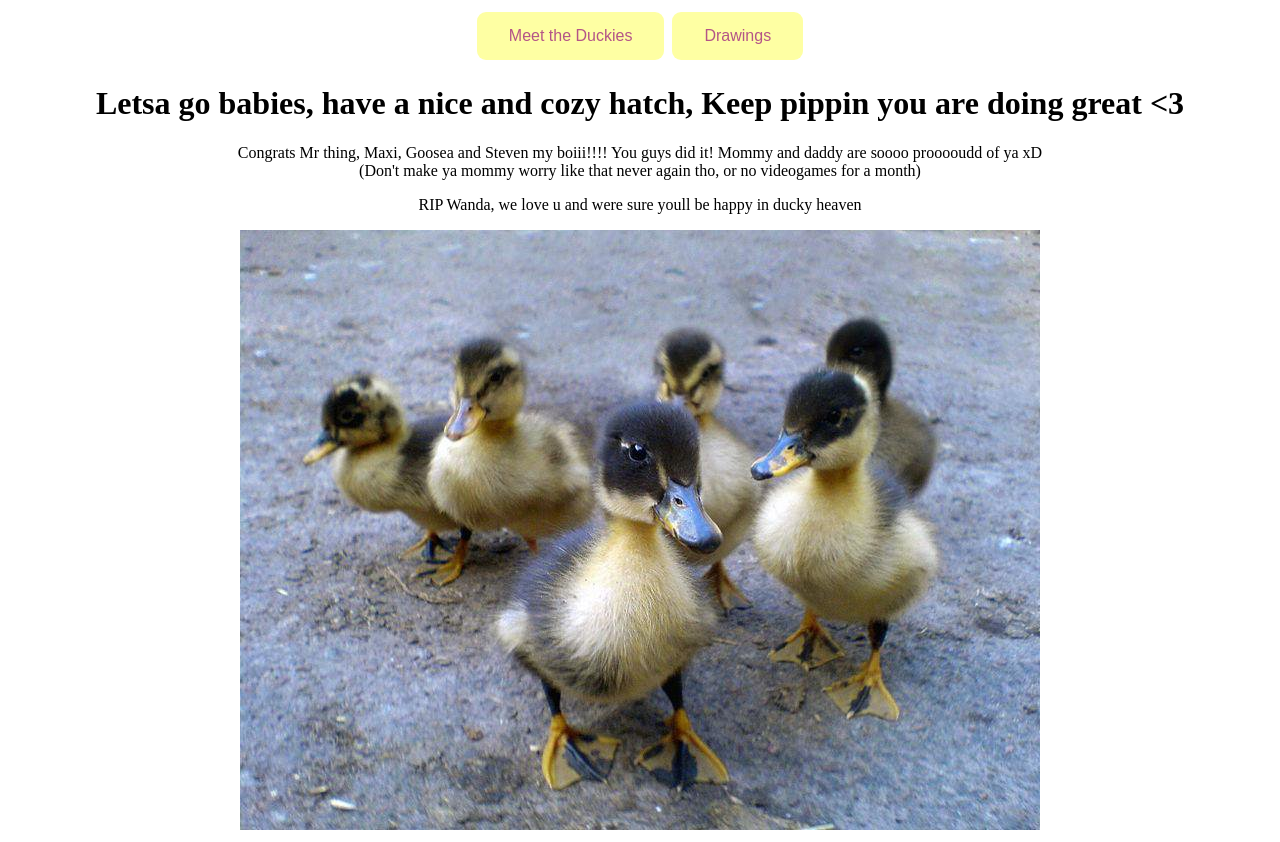
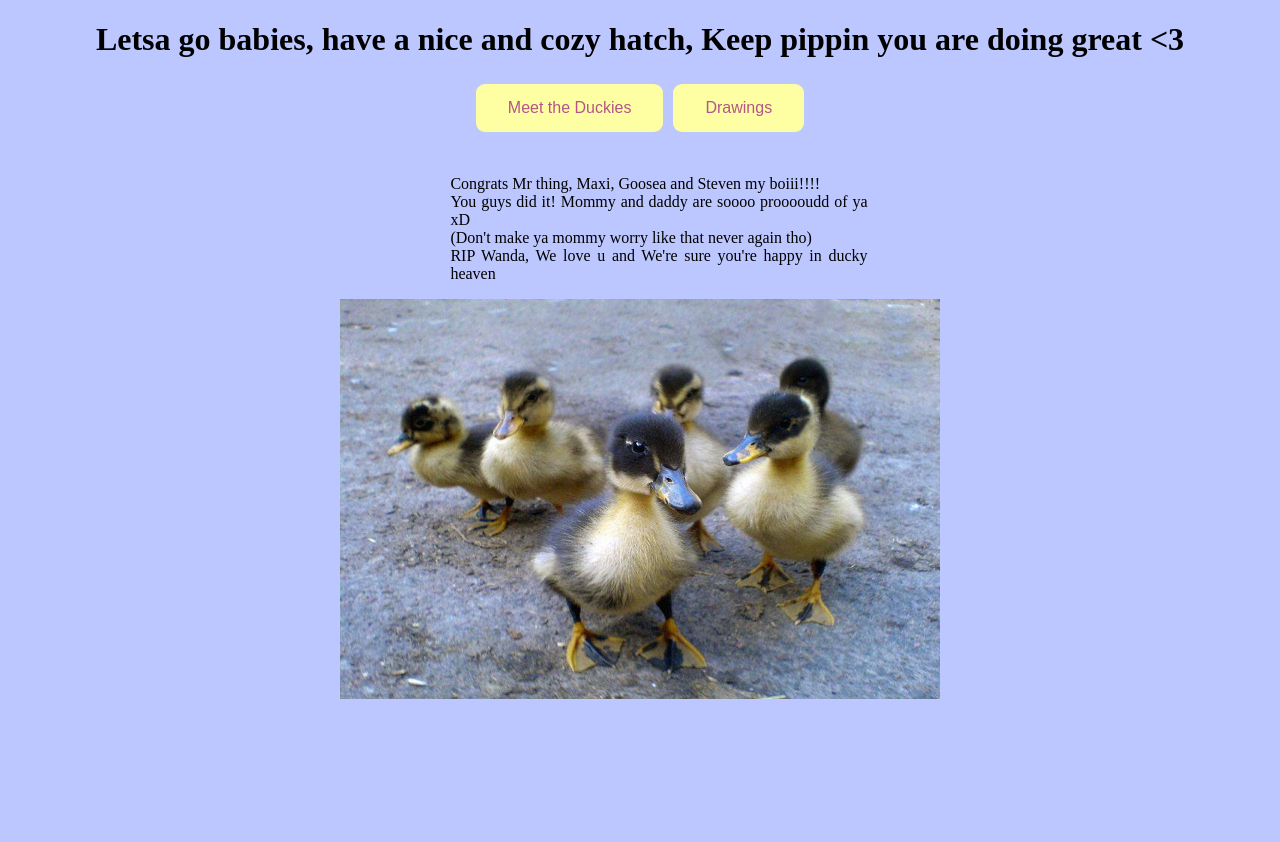
Before and after one commit to P3D-l/WebDuckies, a PHP site: page / in a window 1280 px wide. After the commit the page ends 699 px from the top, so only its background shows below. Run offline with PHP 8.4, Linux system fonts and the light colour scheme.

Commit message:
background color + proper text alignment

```diff
--- a/index.php
+++ b/index.php
@@ -4,22 +4,20 @@
     <meta charset="UTF-8">
     <meta http-equiv="X-UA-Compatible" content="IE=edge">
     <meta name="viewport" content="width=device-width, initial-scale=1.0">
-    <title>Document</title>
-
     <link href="styles/style.css" rel="stylesheet" />
 </head>
 <style>
 </style>
-<button class = "button button1">Meet the Duckies</button>
-<button class = "button button2">Drawings</button>
 <body>
-
-
     <h1>Letsa go babies, have a nice and cozy hatch, Keep pippin you are doing great <3</h1>
-    <p>Congrats Mr thing, Maxi, Goosea and Steven my boiii!!!! You guys did it! Mommy and daddy are soooo prooooudd of ya xD<br>(Don't make ya mommy worry like that never again tho, or no videogames for a month)</p>
-    <p>RIP Wanda, we love u and were sure youll be happy in ducky heaven</p>
-    <img src="ducklings.jpg">
-
+    <h2>
+    <button class = "button button1">Meet the Duckies</button>
+    <button class = "button button2">Drawings</button>
+    </h2>
+    <p>Congrats Mr thing, Maxi, Goosea and Steven my boiii!!!!
+    <br>You guys did it! Mommy and daddy are soooo prooooudd of ya xD
+    <br>(Don't make ya mommy worry like that never again tho)
+    <br>RIP Wanda, We love u and We're sure you're happy in ducky heaven</p>
+    <img src = "ducklings.jpg" width = "600" height = "400"class = "center">
 </body>
-
 </html>
--- a/styles/style.css
+++ b/styles/style.css
@@ -1,15 +1,20 @@
+body {
+    background-color: #bcc7ff;
+}
+
 .button {
     background-color: #feffa3;
     border: none;
     color: #b45587;
     padding: 15px 32px;
     text-align: center;
+    text-align-last: center;
     text-decoration: none;
     display: inline-block;
     font-size: 16px;
     margin: 4px 2px;
     cursor: pointer;
-  }
+}
 
   .button1 {border-radius: 9px;}
   .button1:hover{background-color: #bae1ff;}
@@ -17,7 +22,29 @@
   .button2 {border-radius: 9px;}
   .button2:hover{background-color: #bae1ff;}
 
-      body{
-          text-align: center;
-          text-align-last: center;
-      }
+p {
+    text-align: justify;
+    display:  inline-block;
+    text-align:  justify;
+    left: 50%;
+    top: 50%;
+    width:33%;
+    height:50%;
+    z-index: 1000;
+    margin-left: 35%;
+    margin-top:  1.5%;
+}
+
+h1 {
+    text-align: center;
+}
+
+h2 {
+    text-align: center;
+}
+
+img {
+    display: block;
+    margin-left: auto;
+    margin-right: auto;
+}
```
